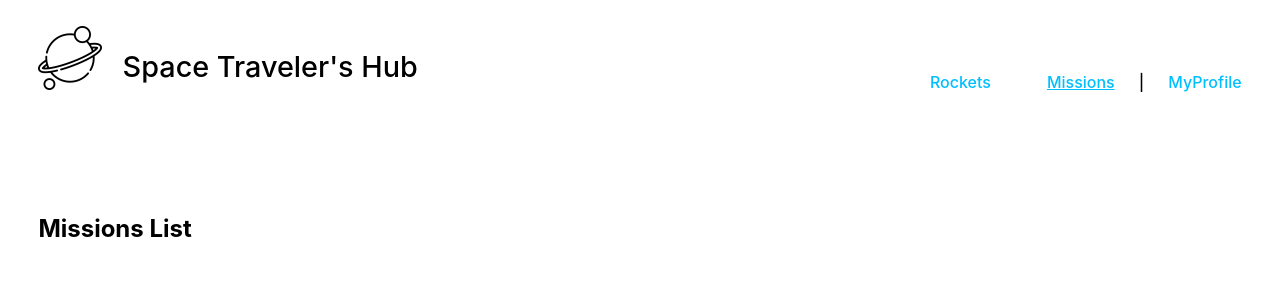
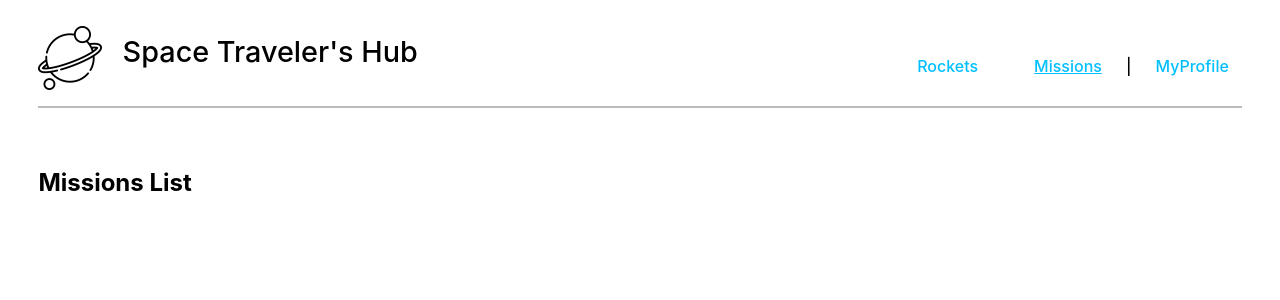
Before and after one commit to fickryiman/react-redux-group-project, a React (Create React App) app: page /missions in a window 1280 px wide. Shown: the top 300 px of the page. Built offline with nearby package versions, Linux system fonts and the light colour scheme.

Commit message:
adjust navbar size and position

```diff
--- a/src/component/Navbar.css
+++ b/src/component/Navbar.css
@@ -8,8 +8,8 @@ li a {
   display: inline-flex;
   flex-direction: row;
   position: absolute;
-  right: 3%;
-  top: 7%;
+  right: 4%;
+  top: 5%;
   gap: 3.5rem;
 }
 
@@ -38,10 +38,15 @@ nav {
   display: inline-block;
   font-size: 1.8rem;
   font-weight: 500;
+  margin-top: 0.7%;
   margin-left: 7%;
-  height: 5rem;
+  height: 2.5rem;
 }
 
 .bar {
   margin-bottom: 5%;
 }
+
+.separator {
+  border: 1px solid rgba(0, 0, 0, 0.27);
+}
--- a/src/component/Navbar.jsx
+++ b/src/component/Navbar.jsx
@@ -28,6 +28,7 @@ const Navbar = () => (
           </NavLink>
         </li>
       </ul>
+      <hr className="separator"/>
     </div>
     <Routes>
       <Route path="/" element={<MyProfile />} />
```
